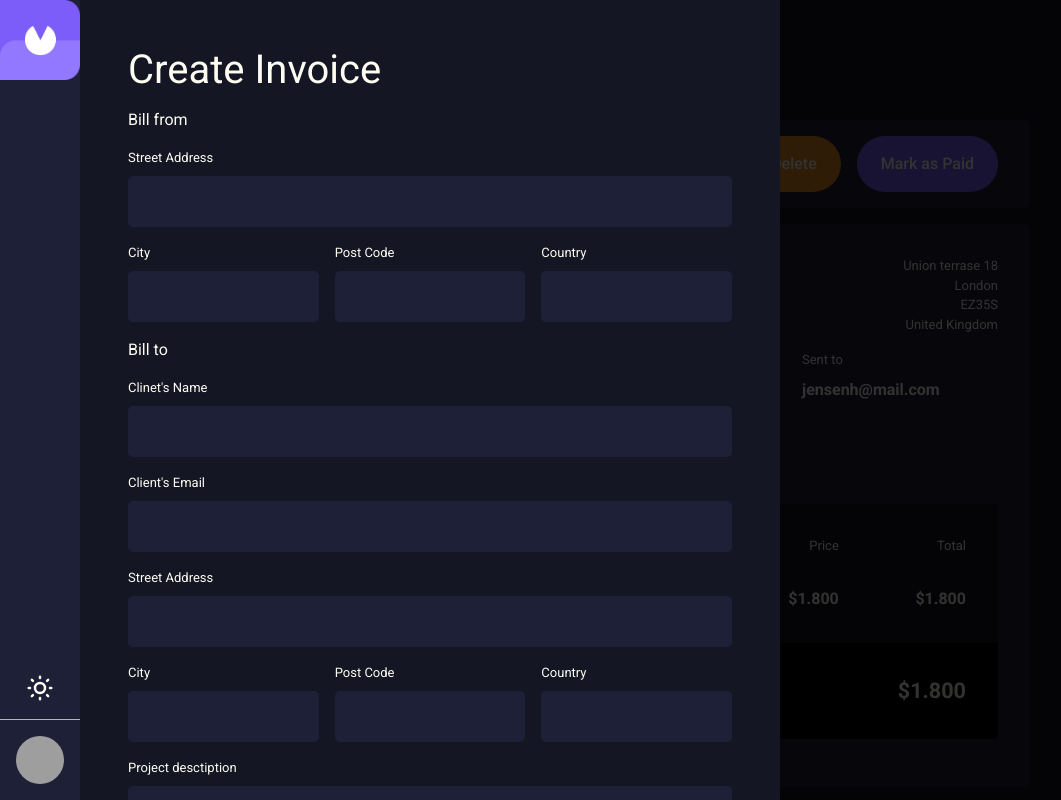
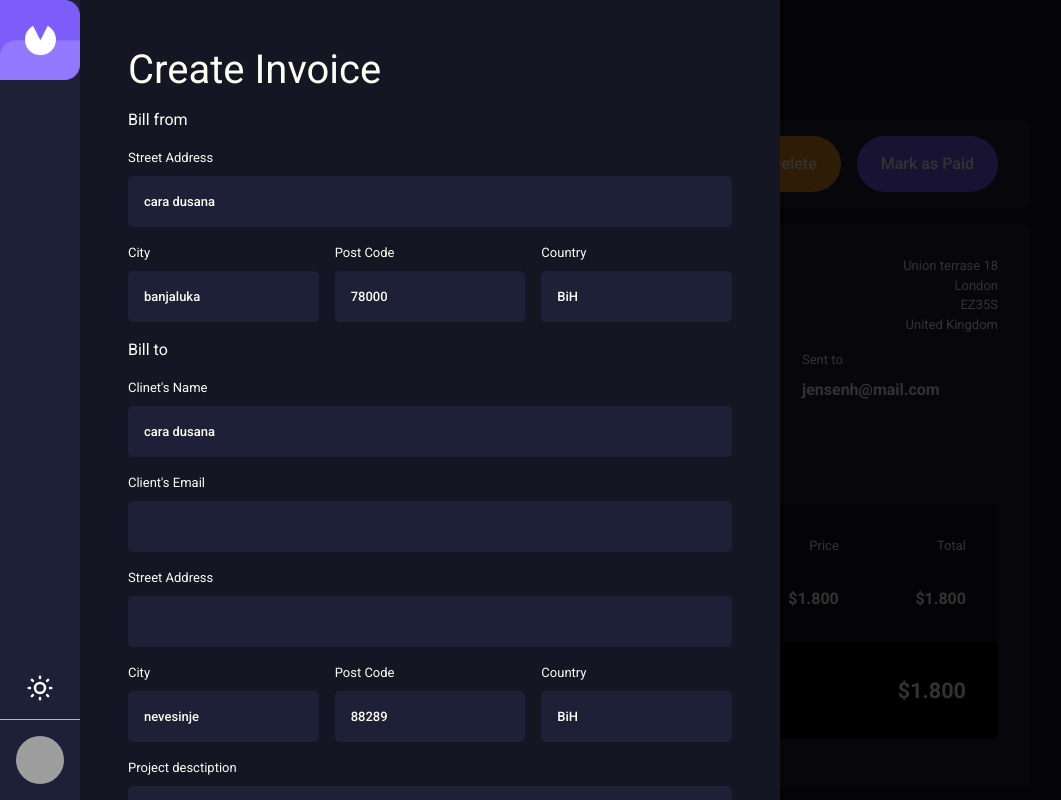
Before and after one commit to nivanovic7/invoices-app, a React (Vite) app: page /details in a window 1280 px wide. Both pictures are taken after a click on the button "Edit". Shown: the whole page, without its empty margins (0-1061 px from the left). Built offline with nearby package versions, Linux system fonts and the light colour scheme; grey boxes are pictures that could not be loaded; a web font is replaced by a local one.

Commit message:
Implemented formik  initial values into Edit form

```diff
--- a/src/components/BillingForm.jsx
+++ b/src/components/BillingForm.jsx
@@ -5,35 +5,60 @@ import Heading from "./Heading";
 import { Formik, Form } from "formik";
 import ItemList from "./ItemList";
 import Button from "./Button";
+import { useInvoices } from "../contexts/InvoiceContext";
+
+// id: uuidv4(),
+// status: "draft",
+// date: "Aug 18 2023",
+// paymentTerms: "Net 30 days",
+// sender: {
+//   street: "cara dusana",
+//   city: "banjaluka",
+//   postCode: 78000,
+//   country: "BiH",
+// },
+// client: {
+//   name: "nikola invaonvic",
+//   email: "nikola@gmial.com",
+//   street: "cara lazara",
+//   city: "nevesinje",
+//   postCode: 88289,
+//   country: "BiH",
+// },
+// projectDescription: "It job",
 
 function BillingForm() {
-  console.log(new Date());
+  const { selectedInvoice, dispatch } = useInvoices();
   return (
     <Formik
       className={styles.form}
-      initialValues={{ date: null }}
+      initialValues={selectedInvoice}
       onSubmit={(values) => console.log(values.date)}
     >
       <Form className={styles.form}>
         <Heading text="Create Invoice" />
         <h3>Bill from</h3>
-        <TextInput label="Street Address" name="street" type="text" />
+        <TextInput label="Street Address" name="sender.street" type="text" />
         <div className={styles.formGroup}>
-          <TextInput label="City" name="city" type="text" />
-          <TextInput label="Post Code" name="postCode" type="text" />
-          <TextInput label="Country" name="country" type="text" />
+          <TextInput label="City" name="sender.city" type="text" />
+          <TextInput label="Post Code" name="sender.postCode" type="text" />
+          <TextInput label="Country" name="sender.country" type="text" />
         </div>
 
         <h3>Bill to</h3>
-        <TextInput label="Clinet's Name" name="clientStreet" type="text" />
-        <TextInput label="Client's Email" name="clientEmail" type="text" />
-        <TextInput label="Street Address" name="clientAddress" type="text" />
+        <TextInput label="Clinet's Name" name="sender.street" type="text" />
+        <TextInput label="Client's Email" name="sender.email" type="text" />
+        <TextInput label="Street Address" name="sender.address" type="text" />
         <div className={styles.formGroup}>
-          <TextInput label="City" name="clientCity" type="text" />
-          <TextInput label="Post Code" name="ClientPostCode" type="text" />
-          <TextInput label="Country" name="clientCountry" type="text" />
+          <TextInput label="City" name="client.city" type="text" />
+          <TextInput label="Post Code" name="client.postCode" type="text" />
+          <TextInput label="Country" name="client.country" type="text" />
         </div>
-        <TextInput label="Project desctiption" name="projectDesc" type="text" />
+        <TextInput
+          label="Project desctiption"
+          name="projectDescription"
+          type="text"
+        />
         <ItemList />
 
         <div className={styles.btnWrap}>
--- a/src/components/ItemList.jsx
+++ b/src/components/ItemList.jsx
@@ -1,8 +1,16 @@
+import { FieldArray, useFormikContext } from "formik";
 import Button from "./Button";
 import styles from "./ItemList.module.css";
 import TextInput from "./TextInput";
 
+// items: [
+//   { itemName: "Laptop", quantity: 1, price: 999 },
+//   { itemName: "Iphone", quantity: 2, price: 1550 },
+// ],
+
 function ItemList() {
+  const { values } = useFormikContext();
+
   return (
     <>
       <div className={styles.itemList}>
@@ -11,18 +19,35 @@ function ItemList() {
         <span>Price</span>
         <span>Total</span>
         <span className="hidden"></span>
-        <TextInput name="x" />
-        <TextInput name="q" />
-        <TextInput name="t" />
-        <span>156</span>
-        <span>
-          <svg width="25px" height="25px" viewBox="0 0 24 24">
-            <path d="M5.755,20.283,4,8H20L18.245,20.283A2,2,0,0,1,16.265,22H7.735A2,2,0,0,1,5.755,20.283ZM21,4H16V3a1,1,0,0,0-1-1H9A1,1,0,0,0,8,3V4H3A1,1,0,0,0,3,6H21a1,1,0,0,0,0-2Z" />
-          </svg>
-        </span>
+        <FieldArray name="items">
+          {({ push, remove }) => {
+            return (
+              <>
+                {values.items.map((_, index) => (
+                  <>
+                    <TextInput name={`items.${index}.itemName`} />
+                    <TextInput name={`items.${index}.quantity`} />
+                    <TextInput name={`items.${index}.price`} />
+                    <span>156</span>
+                    <span onClick={() => remove(index)}>
+                      <svg width="25px" height="25px" viewBox="0 0 24 24">
+                        <path d="M5.755,20.283,4,8H20L18.245,20.283A2,2,0,0,1,16.265,22H7.735A2,2,0,0,1,5.755,20.283ZM21,4H16V3a1,1,0,0,0-1-1H9A1,1,0,0,0,8,3V4H3A1,1,0,0,0,3,6H21a1,1,0,0,0,0-2Z" />
+                      </svg>
+                    </span>
+                  </>
+                ))}
+                <Button
+                  handleClick={() =>
+                    push({ itemName: "", quantity: "", price: "" })
+                  }
+                  colorClass="btnSecondary"
+                  text="+ Add new item"
+                />
+              </>
+            );
+          }}
+        </FieldArray>
       </div>
-
-      <Button colorClass="btnSecondary" text="+ Add new item" />
     </>
   );
 }
--- a/src/contexts/InvoiceContext.jsx
+++ b/src/contexts/InvoiceContext.jsx
@@ -5,7 +5,31 @@ const InvoiceContext = createContext();
 
 const initialState = {
   invoices: [],
-  selectedInvoice: null,
+  selectedInvoice: {
+    id: uuidv4(),
+    status: "draft",
+    date: "Aug 18 2023",
+    paymentTerms: "Net 30 days",
+    sender: {
+      street: "cara dusana",
+      city: "banjaluka",
+      postCode: 78000,
+      country: "BiH",
+    },
+    client: {
+      name: "nikola invaonvic",
+      email: "nikola@gmial.com",
+      street: "cara lazara",
+      city: "nevesinje",
+      postCode: 88289,
+      country: "BiH",
+    },
+    projectDescription: "It job",
+    items: [
+      { itemName: "Laptop", quantity: 1, price: 999 },
+      { itemName: "Iphone", quantity: 2, price: 1550 },
+    ],
+  },
   status: "home",
 };
 
```
